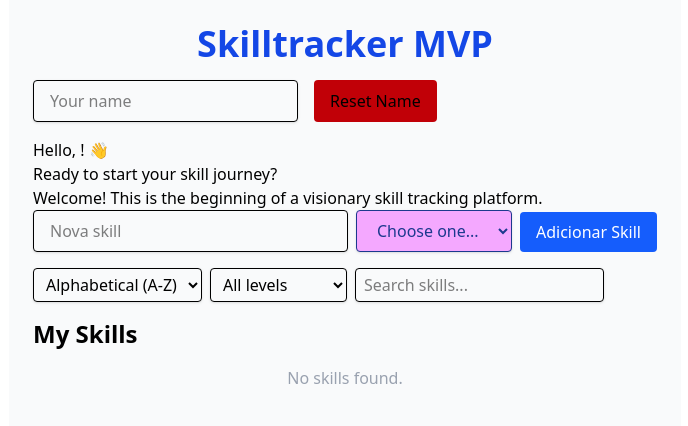
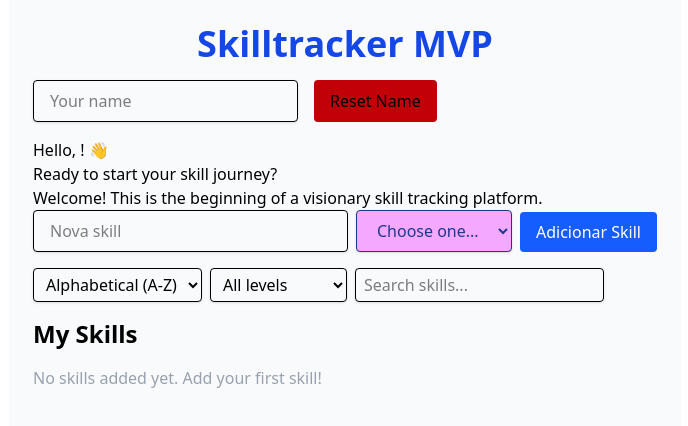
Before and after one commit to hedy44/skilltracker, a Next.js app in the folder frontend/: page / in a window 1280 px wide. Shown: the top 426 px of the page, without its empty margins (295-983 px from the left). Built offline with nearby package versions, Linux system fonts and the light colour scheme.

Commit message:
feat(ui): Show messages for empty skill list and no search results; improve error/sucess feedback

```diff
--- a/frontend/src/app/page.tsx
+++ b/frontend/src/app/page.tsx
@@ -47,20 +47,24 @@ export default function Home() {
     setErro('');
     if (!newSkill.trim()) {
       setErro('A skill nao pode ser vazia');
+      setTimeout(() => setErro(''), 5000);
       return;
     }
 
     if(newSkill.trim().length <2 ) {
       setErro('A skill deve ter no minimo 3 letras');
+      setTimeout(() => setErro(''), 5000);
       return;
     }
     if (skills.some(skill => skill.name.toLowerCase() == newSkill.trim().toLowerCase())){
       setErro('Essa skill ja existe');
+      setTimeout(() => setErro(''), 5000);
       return;
     }
 
     if (!proficiency) {
     setErro("Skill proficiency is required.");
+    setTimeout(() => setErro(''), 5000);
     return;
     }
 
@@ -192,10 +196,9 @@ export default function Home() {
       <h2 className="text-2xl font-semibold mb-2">My Skills</h2>
       <div className="w-full">
         <SkillList
-        skills={getSkillsSorted()
-        .filter(skill =>
-          filter === "" || skill.proficiency === filter
-         )
+        skills={skills}
+        filteredSkills={getSkillsSorted()
+        .filter(skill => filter === "" || skill.proficiency === filter)
         .filter(skill => skill.name.toLowerCase().includes(search.toLowerCase()))
         }
         onRemove={handleRemoveSkill}
--- a/frontend/src/components/SkillList.tsx
+++ b/frontend/src/components/SkillList.tsx
@@ -10,6 +10,7 @@ type Skill = {
 
 type SkillListProps = {
   skills: Skill[];
+  filteredSkills: Skill[];
   onRemove: (id: number) => void;
   setEditingId: (id: number | null) => void;
   editingId: number | null;
@@ -19,13 +20,18 @@ type SkillListProps = {
 
 export default function SkillList({
   skills,
+  filteredSkills,
   onRemove,
   setEditingId,
   editingId,
   onSave,
 }: SkillListProps) {
-  if (!skills.length) return <p className="text-gray-400 mt-4 text-center">No skills found.</p>;
-
+  if (skills.length === 0) {
+    return <p className="text-gray-400 mt-4">No skills added yet. Add your first skill!</p>;
+  }
+  if (filteredSkills.length === 0) {
+    return <p className="text-gray-400 mt-4">No skills match your search.</p>;
+  }
   return (
     <div className=" grid grid-cols-1 md:grid-cols-2 gap-3 w-full transition-all">
       {skills.map(skill => (
```
